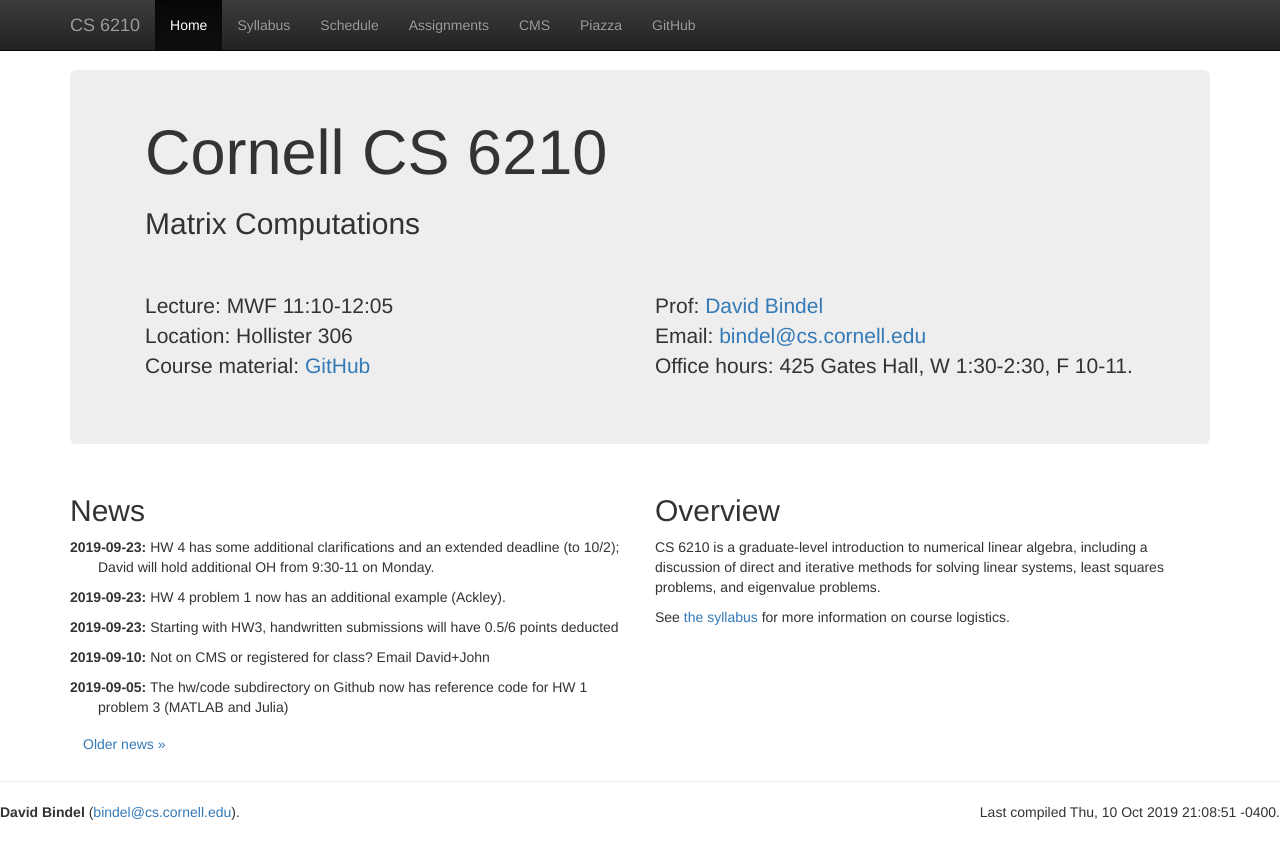
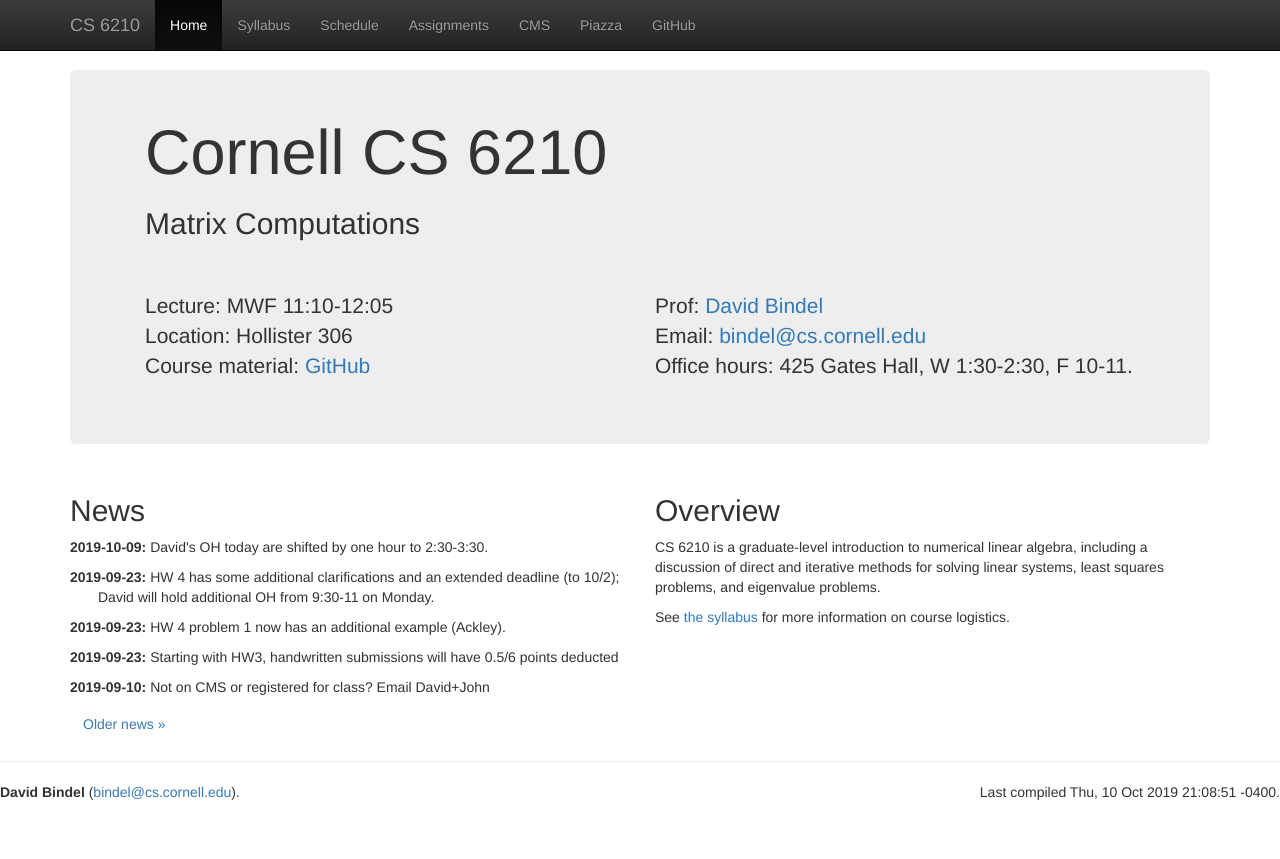
Before and after one commit to dbindel/cs6210-f19, a Jekyll site: the page built from web/index.html, in a window 1280 px wide. Shown: the top 859 px of the page. Built offline with Jekyll 4.4.1, drawn with Linux system fonts in a browser that asks for light colours; nearby versions of some CDN libraries.

Commit message:
Note re office hours today.

```diff
--- a/web/_data/news.yml
+++ b/web/_data/news.yml
@@ -22,3 +22,6 @@
 -
   date: 2019-09-23
   text: "HW 4 has some additional clarifications and an extended deadline (to 10/2); David will hold additional OH from 9:30-11 on Monday."
+-
+  date: 2019-10-09
+  text: "David's OH today are shifted by one hour to 2:30-3:30."
```
